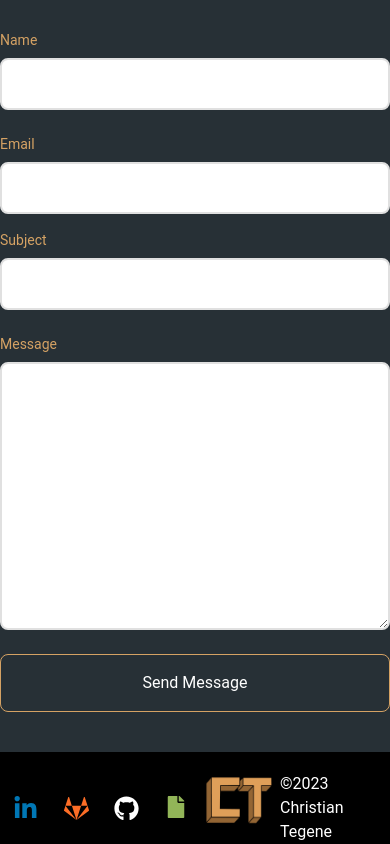
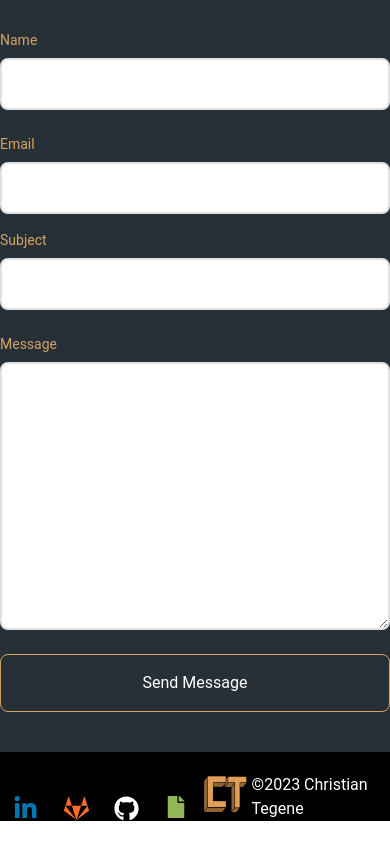
Before and after one commit to christiantegene/portfolio, a React (Vite) app: page / in a window 390 px wide. Shown: the part 5061-5905 px from the top of the page. After the commit the page ends 5882 px from the top, so only its background shows below. Built offline with nearby package versions, Linux system fonts and the light colour scheme.

Commit message:
Made footer logo redirect to top

```diff
--- a/src/components/Footer.jsx
+++ b/src/components/Footer.jsx
@@ -7,7 +7,7 @@ const Footer = () => {
     return (
         <div className="bg-black flex justify-between sm:justify-around pt-5">
             <MyLinks githubColor="white"/>
-            <img src={Logo} alt="/" className='w-20 h-14'/>
+            <a href="#home"><img src={Logo} alt="/" className='w-16 h-11 sm:w-20 sm:h-14'/></a>
             <p className='text-white flex items-end'>&copy;2023  Christian Tegene</p>
         </div>
     )
```
